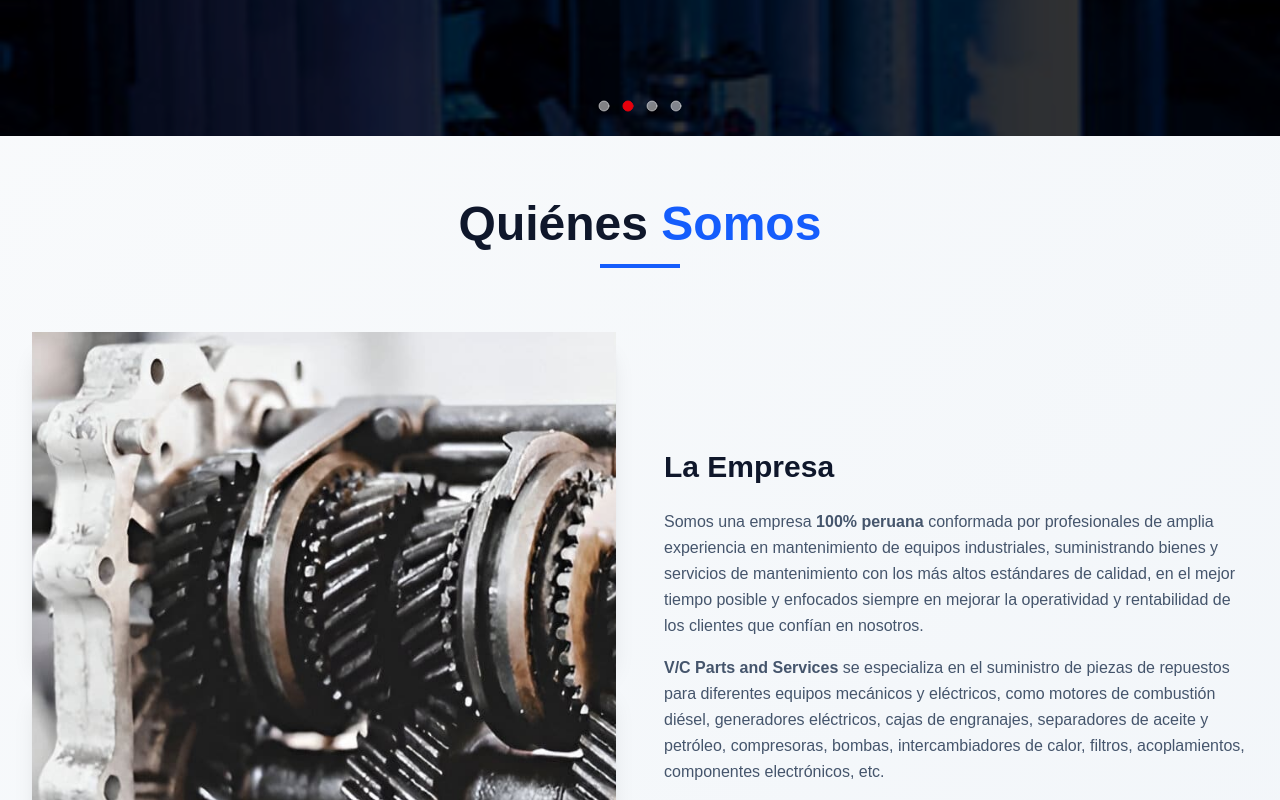
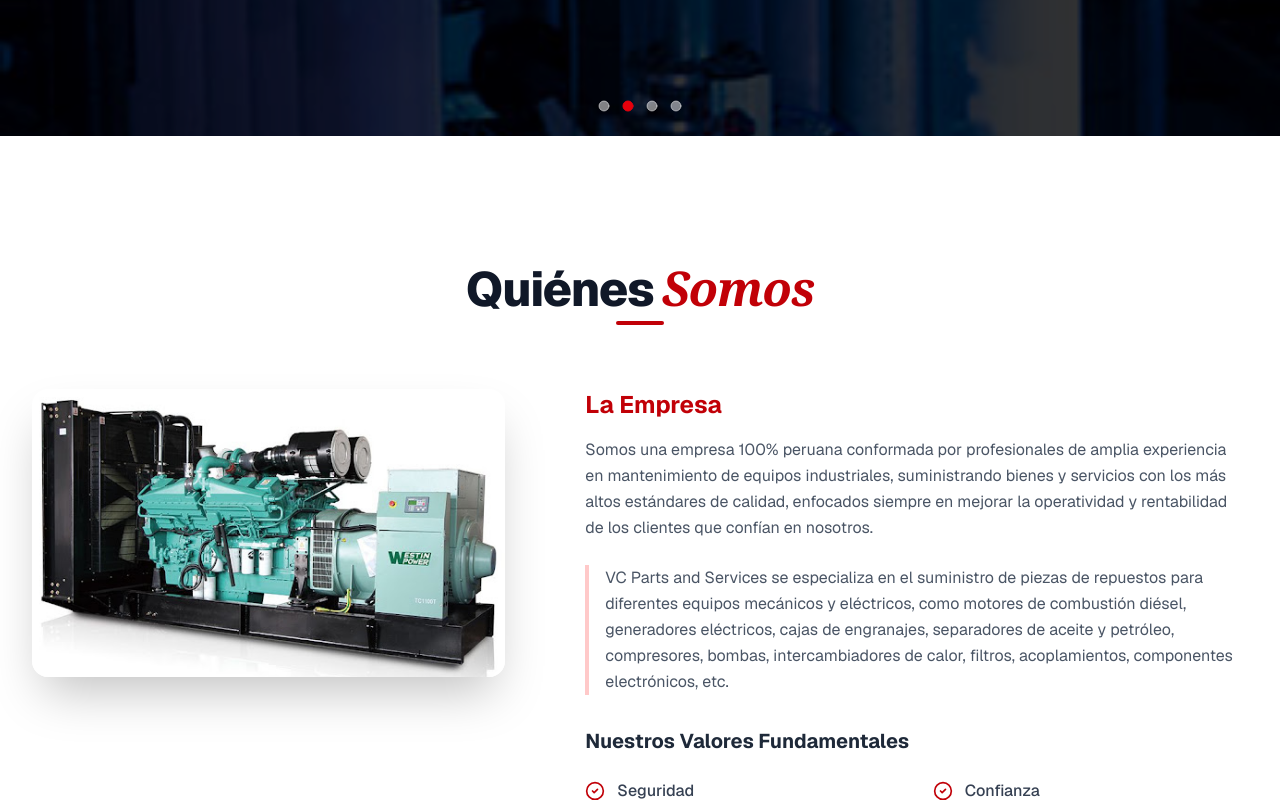
Before and after one commit to alancueva/vcpartsandservices, a Next.js app: page / in a window 1280 px wide. Shown: the part 780-1580 px from the top of the page. Built offline with nearby package versions, Linux system fonts and the light colour scheme.

Commit message:
cambio de seccion

```diff
--- a/src/app/page.tsx
+++ b/src/app/page.tsx
@@ -1,5 +1,5 @@
 
-import QuienesSomos from "@/components/section/quienesSomos";
+import AboutUsSection from "@/components/section/quienes-somos-2";
 import NuestroServicios from "@/components/section/nuestrosServicios";
 import ValorOfrecemos from "@/components/section/valorqueOfrecemos";
 import HeroCarrusel from "@/components/section/HeroCarrusel"
@@ -10,7 +10,7 @@ export default function Home() {
   return (
     <div className="min-h-screen bg-zinc-50">
       <HeroCarrusel/>
-      <QuienesSomos/>
+      <AboutUsSection/>
       <NuestroServicios/>
       <ValorOfrecemos/>
       <ClientesCarrusel/>
```
